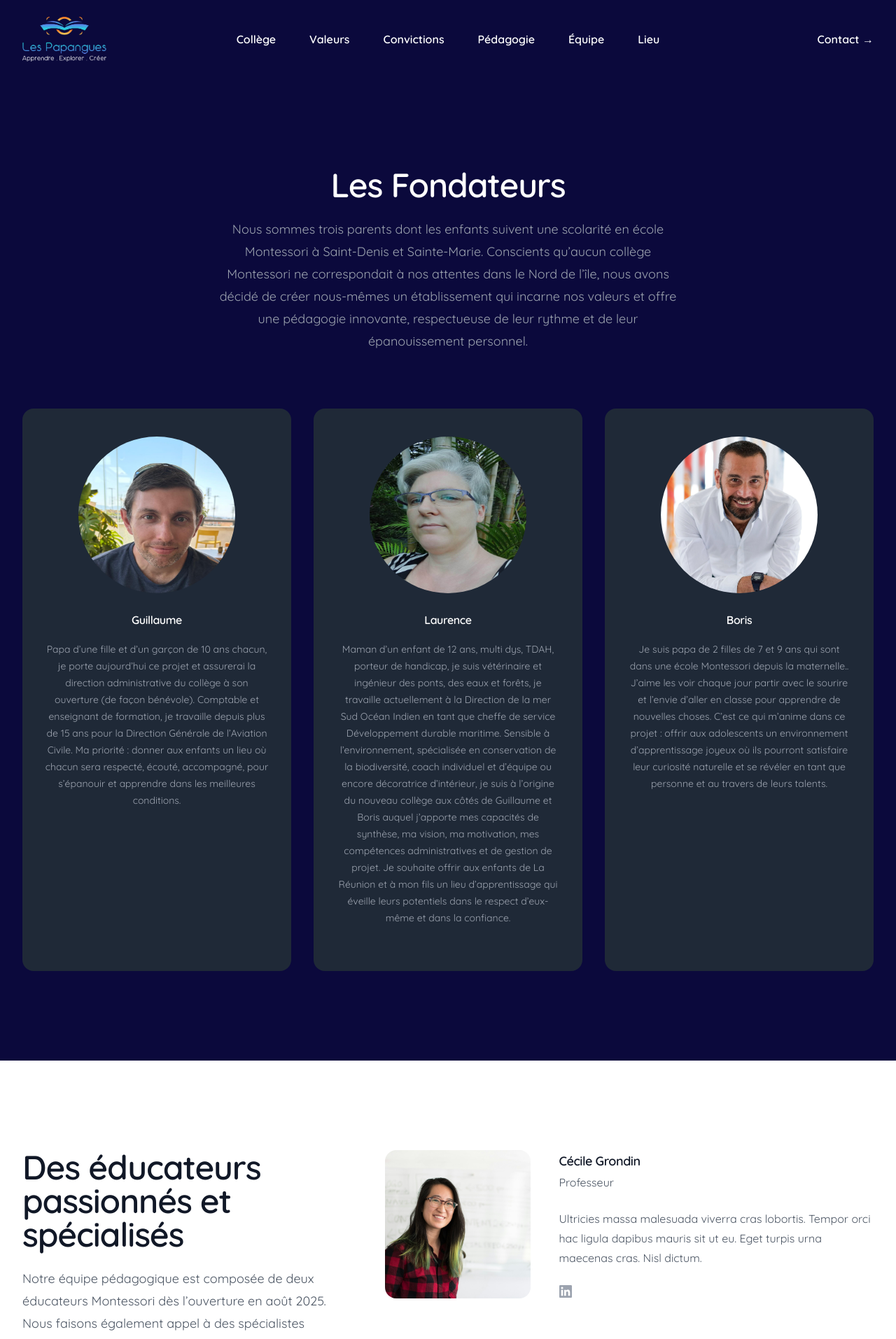
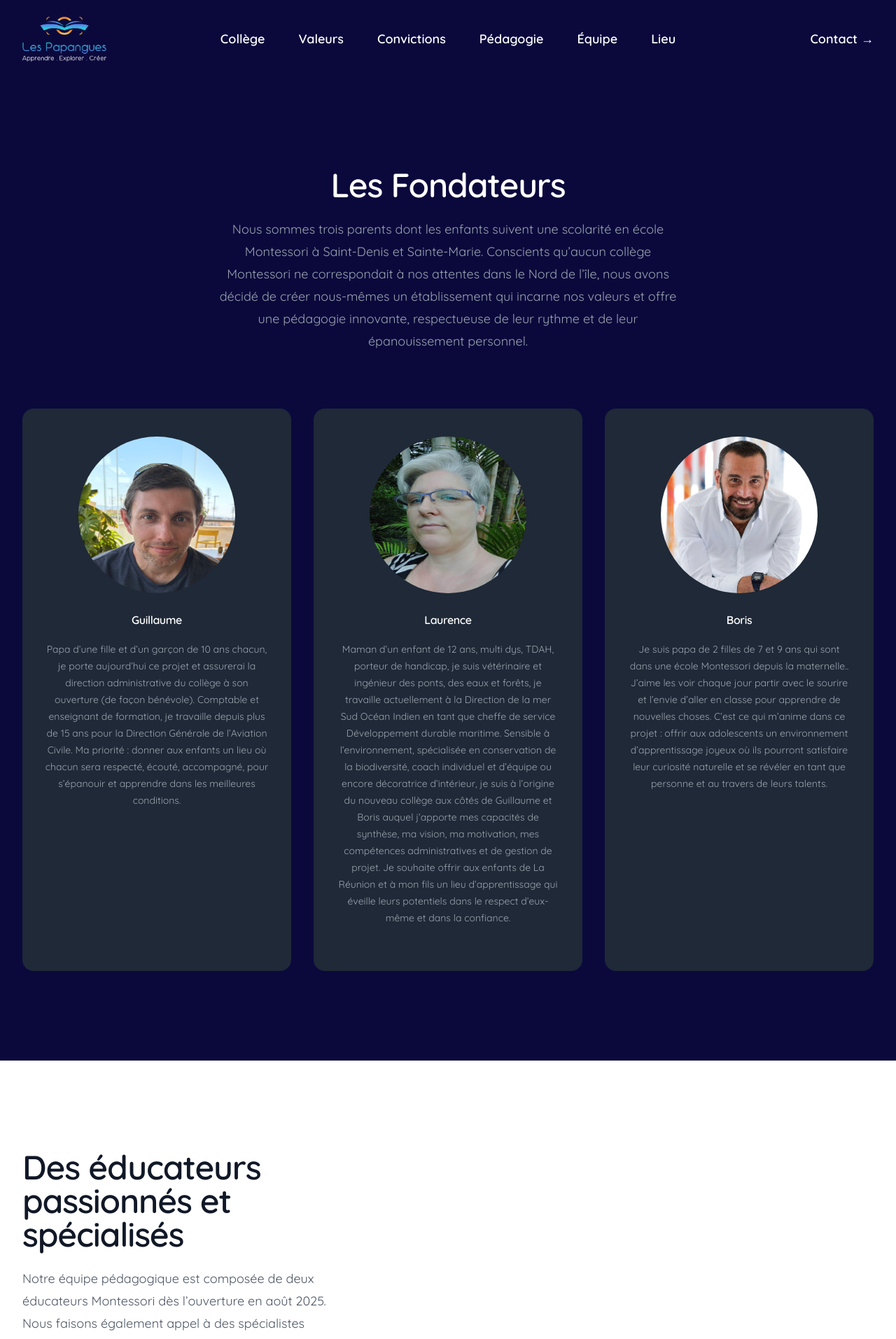
Before and after one commit to sgautier-dev/lespapangues, a Next.js app: page /equipe in a window 1280 px wide. Shown: the top 1914 px of the page at 70% size. Built offline with nearby package versions, Linux system fonts and the light colour scheme.

Commit message:
navigation font bigger and team member removed for now

```diff
--- a/src/components/Footer.tsx
+++ b/src/components/Footer.tsx
@@ -67,7 +67,7 @@ export default function Footer() {
 			<div className="mx-auto max-w-7xl overflow-hidden px-6 py-20 sm:py-24 lg:px-8">
 				<nav
 					aria-label="Footer"
-					className="-mb-6 flex flex-wrap justify-center gap-x-12 gap-y-3 text-base/6"
+					className="-mb-6 flex flex-wrap justify-center gap-x-12 gap-y-3 text-lg/6"
 				>
 					{navigation.map((item) => (
 						<a
--- a/src/components/Header.tsx
+++ b/src/components/Header.tsx
@@ -45,14 +45,14 @@ export default function Header() {
 						<a
 							key={item.name}
 							href={item.href}
-							className="text-base/6 font-semibold text-white"
+							className="text-lg/6 font-semibold text-white"
 						>
 							{item.name}
 						</a>
 					))}
 				</div>
 				<div className="hidden lg:flex lg:flex-1 lg:justify-end">
-					<Link href="/contact" className="text-base/6 font-semibold text-white">
+					<Link href="/contact" className="text-lg/6 font-semibold text-white">
 						Contact <span aria-hidden="true">&rarr;</span>
 					</Link>
 				</div>
--- a/src/components/Team.tsx
+++ b/src/components/Team.tsx
@@ -27,7 +27,7 @@ export default function Team() {
 						</p>
 					))}
 				</div>
-				<ul
+				{/* <ul
 					role="list"
 					className="-mt-12 space-y-12 divide-y divide-gray-200 xl:col-span-3"
 				>
@@ -74,7 +74,7 @@ export default function Team() {
 							</div>
 						</li>
 					))}
-				</ul>
+				</ul> */}
 			</div>
 		</div>
 	)
```
